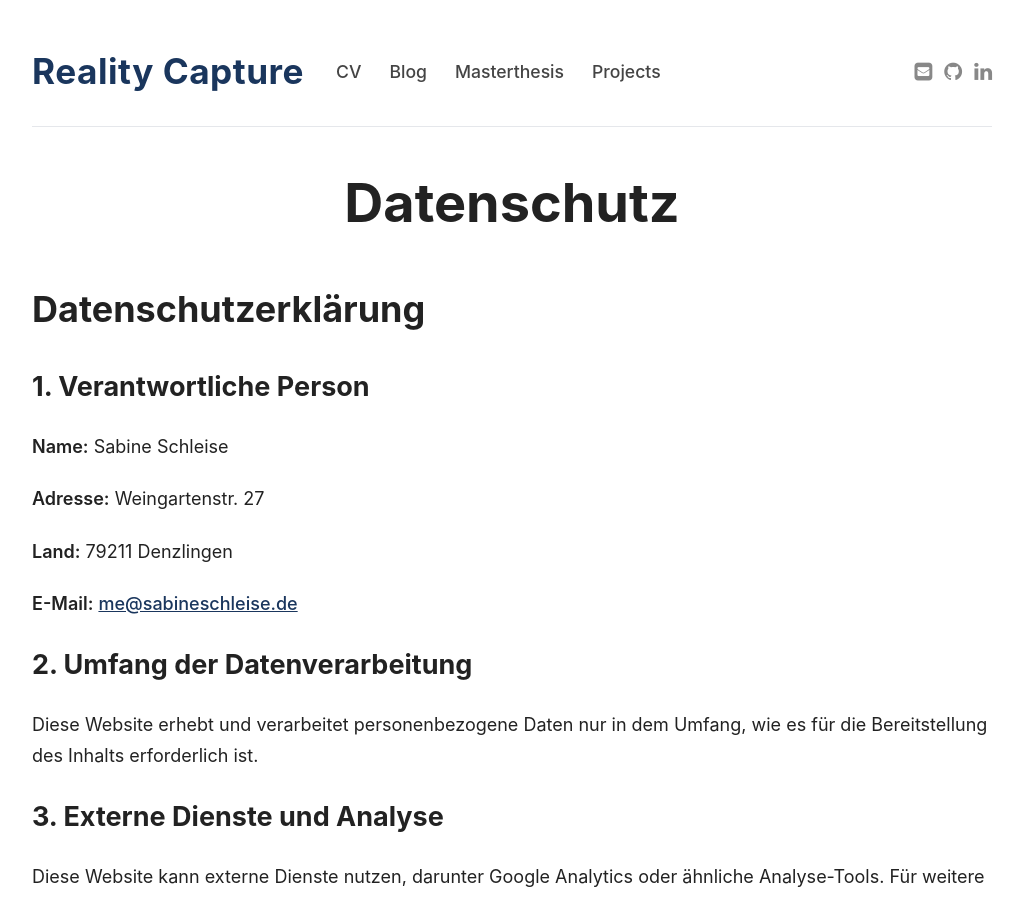
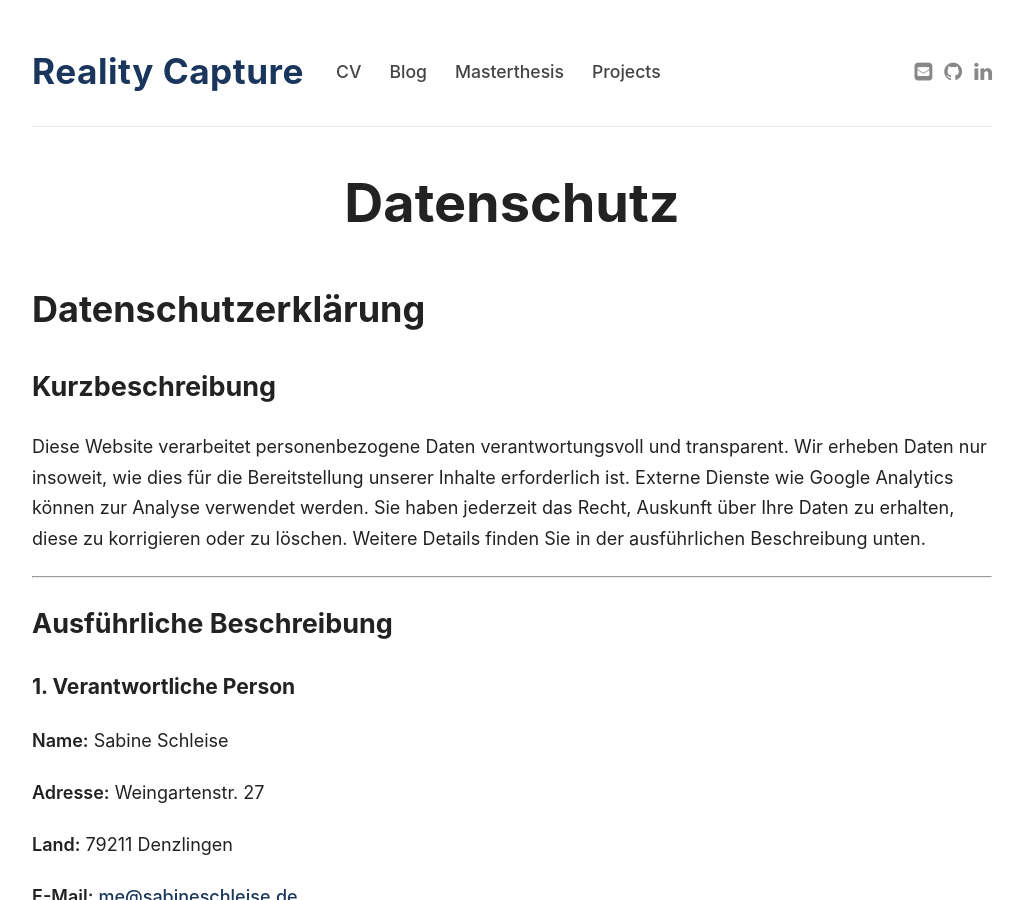
Before and after one commit to sabinecelina/Reality_Capture, a Jekyll site: the page built from datenschutz.md, in a window 1280 px wide and 900 px high. Shown: the whole window, without its empty margins (128-1151 px from the left). Built offline with Jekyll 4.4.1, drawn with Linux system fonts in a browser that asks for light colours.

Commit message:
added datenschuty

```diff
--- a/datenschutz.md
+++ b/datenschutz.md
@@ -7,7 +7,15 @@ sitemap:
 
 # Datenschutzerklärung
 
-## 1. Verantwortliche Person
+## Kurzbeschreibung
+
+Diese Website verarbeitet personenbezogene Daten verantwortungsvoll und transparent. Wir erheben Daten nur insoweit, wie dies für die Bereitstellung unserer Inhalte erforderlich ist. Externe Dienste wie Google Analytics können zur Analyse verwendet werden. Sie haben jederzeit das Recht, Auskunft über Ihre Daten zu erhalten, diese zu korrigieren oder zu löschen. Weitere Details finden Sie in der ausführlichen Beschreibung unten.
+
+---
+
+## Ausführliche Beschreibung
+
+### 1. Verantwortliche Person
 
 **Name:** Sabine Schleise
 
```
